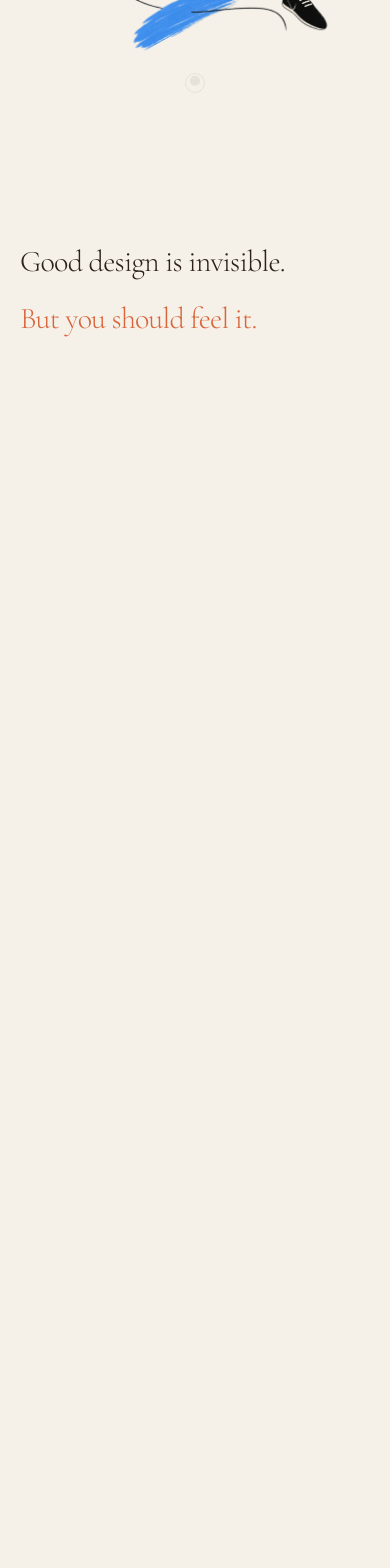
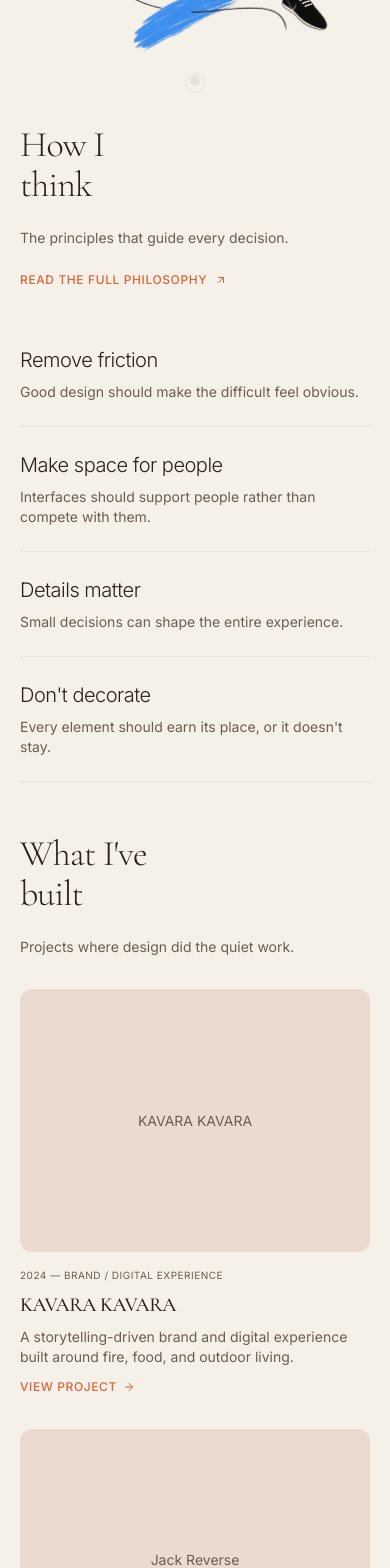
Before and after one commit to gabbyNyawera/portfolio, a Next.js app: page / in a window 390 px wide. Shown: the part 800-2368 px from the top of the page. Built offline with nearby package versions, Linux system fonts and the light colour scheme.

Commit message:
fix: simplify mobile layout for philosophy and projects sections

```diff
--- a/src/components/horizontal-projects.tsx
+++ b/src/components/horizontal-projects.tsx
@@ -10,10 +10,20 @@ export function HorizontalProjects({ projects }: { projects: Project[] }) {
   const scrollRef = useRef<HTMLDivElement>(null);
   const [scrollProgress, setScrollProgress] = useState(0);
   const [activeIndex, setActiveIndex] = useState(0);
+  const [isMobile, setIsMobile] = useState(false);
 
   const totalProjects = projects.length;
 
   useEffect(() => {
+    const checkMobile = () => setIsMobile(window.innerWidth < 640);
+    checkMobile();
+    window.addEventListener("resize", checkMobile);
+    return () => window.removeEventListener("resize", checkMobile);
+  }, []);
+
+  useEffect(() => {
+    if (isMobile) return;
+
     const container = containerRef.current;
     if (!container) return;
 
@@ -36,10 +46,61 @@ export function HorizontalProjects({ projects }: { projects: Project[] }) {
     handleScroll();
 
     return () => window.removeEventListener("scroll", handleScroll);
-  }, [totalProjects]);
+  }, [totalProjects, isMobile]);
 
   const translateX = scrollProgress * (totalProjects - 1) * -100;
 
+  // Mobile: simple vertical stack
+  if (isMobile) {
+    return (
+      <div className="px-5">
+        <div className="mb-8">
+          <h2 className="font-serif text-4xl font-light leading-[1.1] tracking-tight">
+            What I&apos;ve
+            <br />
+            built
+          </h2>
+          <p className="mt-6 text-sm text-muted-foreground">
+            Projects where design did the quiet work.
+          </p>
+        </div>
+
+        <div className="space-y-8">
+          {projects.map((project) => (
+            <Link
+              key={project.id}
+              href={`/work/${project.slug}`}
+              className="group block"
+            >
+              <div className="overflow-hidden rounded-xl bg-muted">
+                <div className="flex aspect-[4/3] w-full items-center justify-center bg-accent/10">
+                  <span className="text-sm text-muted-foreground">
+                    {project.title}
+                  </span>
+                </div>
+              </div>
+              <div className="mt-4">
+                <p className="text-[10px] uppercase tracking-wider text-muted-foreground">
+                  {project.year} — {project.category}
+                </p>
+                <h3 className="mt-2 text-xl font-medium tracking-tight font-serif">
+                  {project.title}
+                </h3>
+                <p className="mt-2 text-sm text-muted-foreground">
+                  {project.description}
+                </p>
+                <span className="mt-3 inline-flex items-center gap-1.5 text-xs font-medium uppercase tracking-wider text-accent">
+                  View project <ArrowRight className="size-3" />
+                </span>
+              </div>
+            </Link>
+          ))}
+        </div>
+      </div>
+    );
+  }
+
+  // Desktop: horizontal scroll
   return (
     <div ref={containerRef} className="relative h-[400vh]">
       <div className="sticky top-0 flex h-screen pt-[52px]">
@@ -92,11 +153,6 @@ export function HorizontalProjects({ projects }: { projects: Project[] }) {
 
                     {/* Content */}
                     <div className="flex flex-col justify-center">
-                      {/* Mobile progress */}
-                      <p className="mb-4 font-serif text-lg text-accent sm:hidden">
-                        {String(i + 1).padStart(2, "0")} / {String(totalProjects).padStart(2, "0")}
-                      </p>
-
                       <h3 className="font-serif text-4xl font-light tracking-tight md:text-5xl">
                         {project.title}
                       </h3>
--- a/src/components/philosophy-reveal.tsx
+++ b/src/components/philosophy-reveal.tsx
@@ -25,45 +25,83 @@ const principles = [
 
 export function PhilosophyReveal() {
   const containerRef = useRef<HTMLDivElement>(null);
-  const [activeIndex, setActiveIndex] = useState(-1);
+  const [visibleItems, setVisibleItems] = useState<Set<number>>(new Set());
 
   useEffect(() => {
     const container = containerRef.current;
     if (!container) return;
 
-    const handleScroll = () => {
-      const rect = container.getBoundingClientRect();
-      const containerHeight = container.offsetHeight;
-      const viewportHeight = window.innerHeight;
+    const observer = new IntersectionObserver(
+      (entries) => {
+        entries.forEach((entry) => {
+          const index = Number(entry.target.getAttribute("data-index"));
+          if (entry.isIntersecting) {
+            setVisibleItems((prev) => new Set([...prev, index]));
+          }
+        });
+      },
+      { threshold: 0.2, rootMargin: "0px 0px -5% 0px" }
+    );
 
-      const scrolled = -rect.top;
-      const maxScroll = containerHeight - viewportHeight;
+    const items = container.querySelectorAll("[data-index]");
+    items.forEach((item) => observer.observe(item));
 
-      if (maxScroll > 0) {
-        const progress = Math.max(0, Math.min(1, scrolled / maxScroll));
-        const totalItems = principles.length + 1;
-        const index = Math.floor(progress * totalItems) - 1;
-        setActiveIndex(Math.min(index, principles.length - 1));
-      }
-    };
-
-    window.addEventListener("scroll", handleScroll, { passive: true });
-    handleScroll();
-
-    return () => window.removeEventListener("scroll", handleScroll);
+    return () => observer.disconnect();
   }, []);
 
   return (
-    <div ref={containerRef} className="relative h-[500vh]">
-      <div className="sticky top-0 flex h-screen pt-[52px]">
-        {/* Left panel - fixed */}
-        <div className="hidden flex-col justify-start py-16 pl-5 pr-8 sm:flex sm:w-[35%] sm:pl-8 lg:pl-16 lg:pr-12">
+    <div className="px-5 sm:px-8 lg:px-16">
+      <div className="mx-auto max-w-6xl">
+        {/* Mobile: compact single column */}
+        <div className="md:hidden">
+          <div className="mb-8">
+            <h2 className="font-serif text-4xl font-light leading-[1.1] tracking-tight">
+              How I
+              <br />
+              think
+            </h2>
+            <p className="mt-6 text-sm text-muted-foreground">
+              The principles that guide every decision.
+            </p>
+            <Link
+              href="/philosophy"
+              className="mt-6 inline-flex items-center gap-2 text-xs font-medium uppercase tracking-wider text-accent transition-colors hover:text-foreground"
+            >
+              Read the full philosophy <ArrowUpRight className="size-3" />
+            </Link>
+          </div>
+
+          <div ref={containerRef} className="space-y-0">
+            {principles.map((principle, index) => (
+              <div
+                key={principle.title}
+                data-index={index}
+                className={`border-b border-border/40 py-6 transition-all duration-500 ease-out ${
+                  visibleItems.has(index)
+                    ? "opacity-100 translate-y-0"
+                    : "opacity-0 translate-y-4"
+                }`}
+              >
+                <h3 className="text-xl font-light tracking-tight">
+                  {principle.title}
+                </h3>
+                <p className="mt-2 text-sm text-muted-foreground">
+                  {principle.description}
+                </p>
+              </div>
+            ))}
+          </div>
+        </div>
+
+        {/* Desktop: two-column grid */}
+        <div className="hidden md:grid md:grid-cols-[1fr_2fr] md:gap-20">
+          <div>
             <h2 className="font-serif text-5xl font-light leading-[1.1] tracking-tight md:text-6xl">
               How I
               <br />
               think
             </h2>
-          <p className="mt-8 max-w-xs text-muted-foreground">
+            <p className="mt-8 text-muted-foreground">
               A note on the principles that guide every decision.
             </p>
             <Link
@@ -74,50 +112,28 @@ export function PhilosophyReveal() {
             </Link>
           </div>
 
-        {/* Right panel - scroll-driven reveals */}
-        <div className="w-full sm:w-[65%]">
-          <div className="flex flex-col justify-center px-5 py-16 sm:h-full sm:px-8 sm:py-16 lg:px-16">
-            {/* Intro statement */}
-            <div
-              className="transition-all duration-700"
-              style={{
-                opacity: activeIndex >= 0 ? 0.3 : 1,
-                transform: activeIndex >= 0 ? "translateY(-20px)" : "translateY(0)",
-              }}
-            >
-              <p className="font-serif text-3xl font-light leading-snug tracking-tight sm:text-4xl md:text-5xl">
-                Good design is invisible.
-              </p>
-              <p className="mt-4 font-serif text-3xl font-light leading-snug tracking-tight text-accent sm:text-4xl md:text-5xl">
-                But you should feel it.
-              </p>
-            </div>
-
-            {/* Principles - revealed one by one */}
-            <div className="mt-16 space-y-12">
+          <div ref={containerRef} className="space-y-0">
             {principles.map((principle, index) => (
               <div
                 key={principle.title}
-                  className="transition-all duration-700"
-                  style={{
-                    opacity: activeIndex >= index ? 1 : 0,
-                    transform: activeIndex >= index ? "translateY(0)" : "translateY(40px)",
-                  }}
+                data-index={index}
+                className={`border-b border-border/40 py-8 transition-all duration-700 ease-out ${
+                  visibleItems.has(index)
+                    ? "opacity-100 translate-y-0"
+                    : "opacity-0 translate-y-8"
+                }`}
               >
-                  <div className="border-l-2 border-accent pl-6">
-                    <h3 className="font-serif text-2xl font-light tracking-tight sm:text-3xl">
+                <h3 className="font-serif text-3xl font-light tracking-tight sm:text-4xl">
                   {principle.title}
                 </h3>
-                    <p className="mt-4 max-w-md text-muted-foreground">
+                <p className="mt-3 max-w-md text-muted-foreground">
                   {principle.description}
                 </p>
-                  </div>
               </div>
             ))}
           </div>
         </div>
       </div>
     </div>
-    </div>
   );
 }
--- a/src/components/site-header.tsx
+++ b/src/components/site-header.tsx
@@ -15,14 +15,6 @@ export function SiteHeader() {
           <Link href="/work" className="text-sm text-accent transition-colors hover:text-foreground">Projects</Link>
           <Link href="/philosophy" className="hidden text-sm text-accent transition-colors hover:text-foreground sm:inline">Philosophy</Link>
           <a
-            href="https://github.com/gabbyNyawera/portfolio/issues"
-            target="_blank"
-            rel="noopener noreferrer"
-            className="hidden text-sm text-accent transition-colors hover:text-foreground sm:inline"
-          >
-            Issues
-          </a>
-          <a
             href="mailto:nyaweragabby@gmail.com"
             className="rounded-full bg-accent px-4 py-2 text-sm font-medium text-background transition-colors hover:bg-accent/90 md:px-5"
           >
```
Lines whose indentation alone changed are shown as unchanged.
